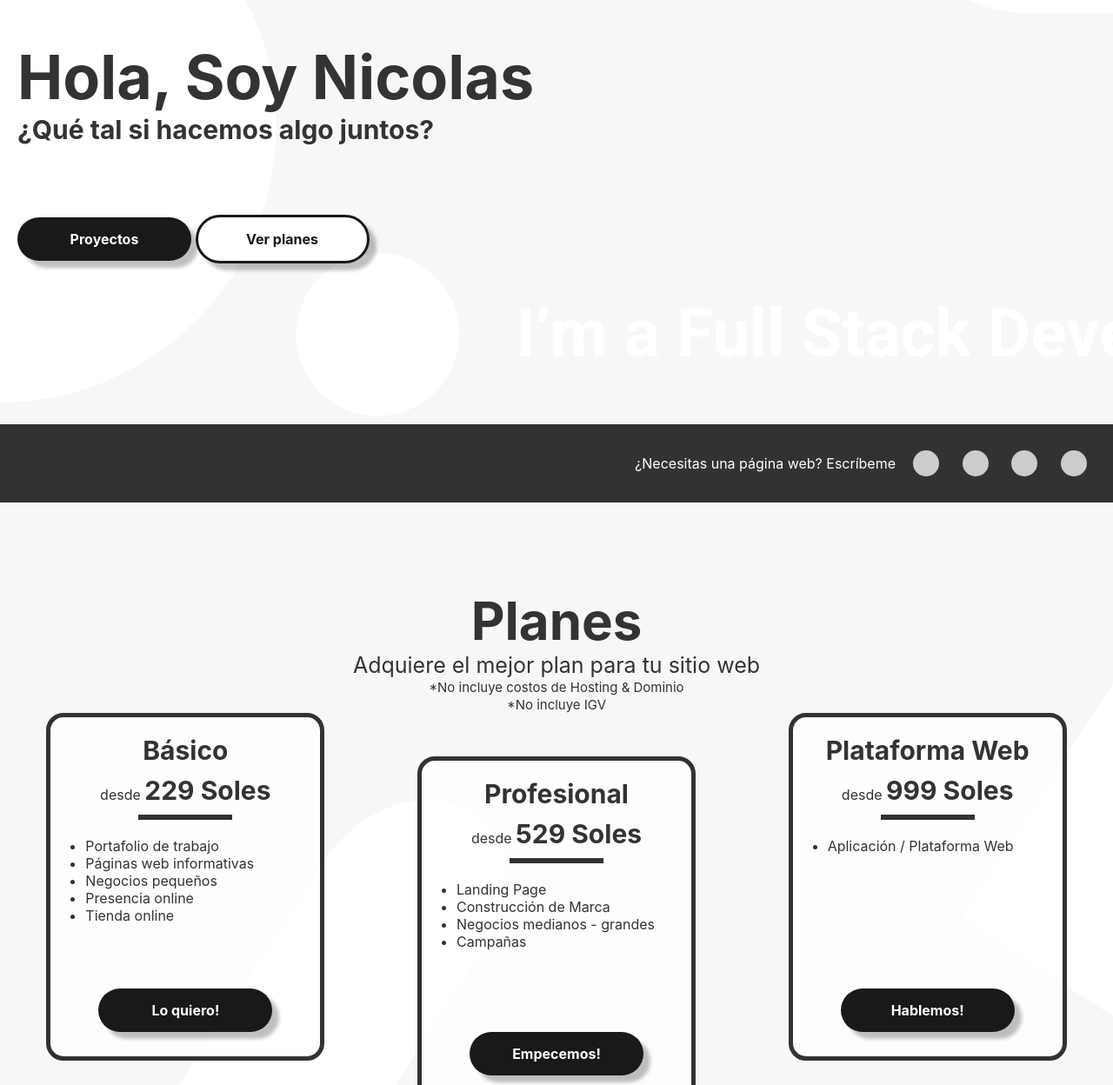
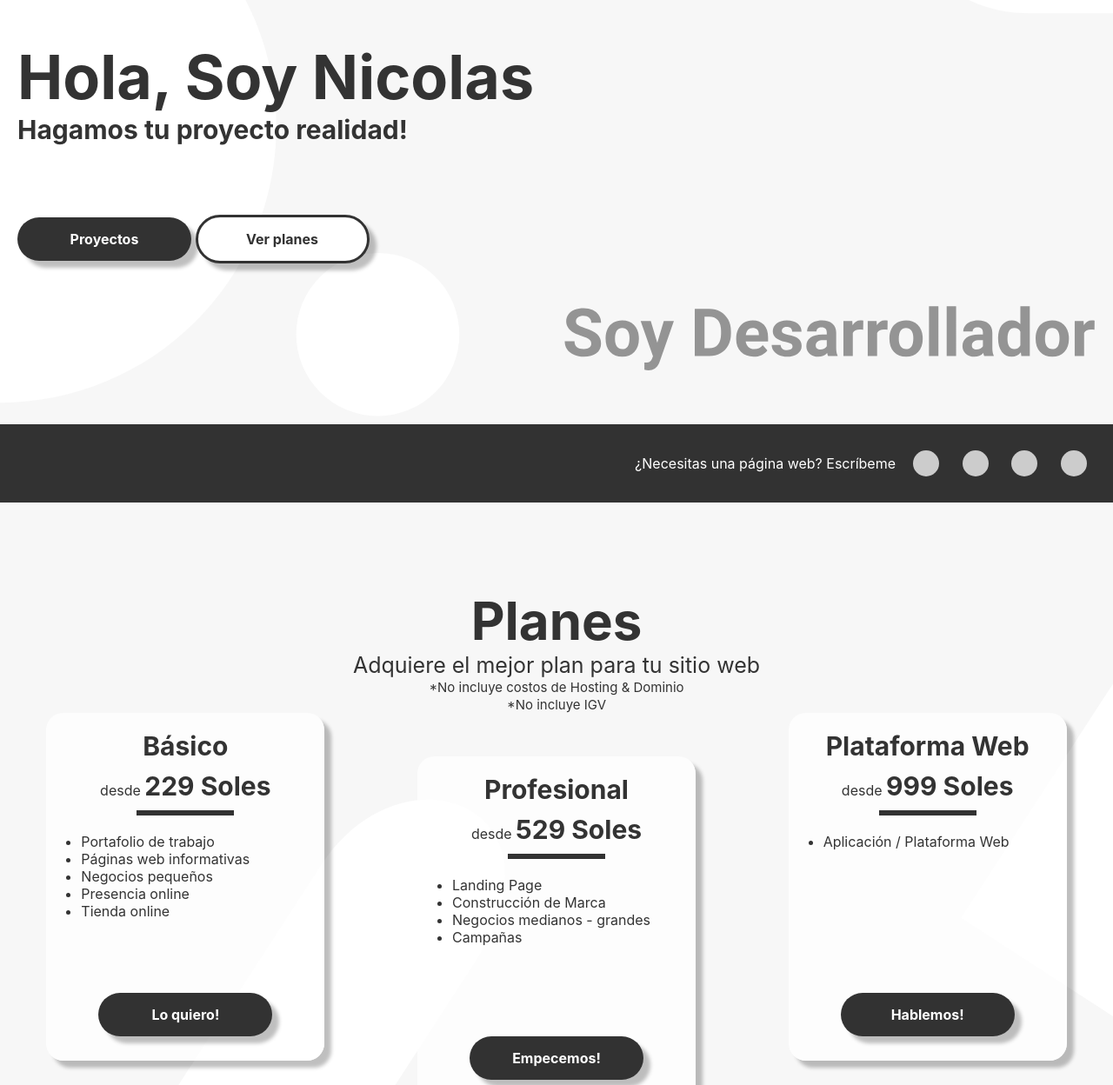
Before and after one commit to NicolasTicona/Portafolio, a Svelte app: page / in a window 1280 px wide. Shown: the part 222-1470 px from the top of the page at 87% size. Built offline with nearby package versions, Linux system fonts and the light colour scheme.

Commit message:
maqueta web terminada

```diff
--- a/src/Components/Header/Header.svelte
+++ b/src/Components/Header/Header.svelte
@@ -4,7 +4,7 @@
         width: 100%;
         position: relative;
         display: flex;
-        background-image: url('/assets/header-bg2.svg');
+        background-image: url('/assets/header-bg.svg');
         background-size: cover;
     }
     .header-info{
@@ -45,6 +45,7 @@
         flex-direction: row;
         justify-content: flex-end;
         align-items: center;
+        z-index: 1;
     }
 
     .networks span{
@@ -70,7 +71,7 @@
             <div class="content">
                 <div class="header-title">
                     <h1 >Hola, Soy Nicolas</h1>
-                    <h3 >¿Qué tal si hacemos algo juntos?</h3>
+                    <h3 >Hagamos tu proyecto realidad!</h3>
                 </div>
                 <div class="header-message">
 
--- a/src/Components/Plans/Card.svelte
+++ b/src/Components/Plans/Card.svelte
@@ -2,7 +2,6 @@
 
 .card-info{
     width: 100%;
-    border: 5px solid var(--primary);
     border-radius: 20px;
 
     min-height: 50vh;
@@ -10,6 +9,11 @@
     flex-direction: column;
     background-color: rgba(255, 255, 255, .8);
     justify-content: space-between;
+    transition: all .3s ease;
+}
+
+.card-info:hover{
+    transform: scale(1.1);
 }
 
 .card-title{
@@ -45,7 +49,7 @@
 </script>
 
 
-<div class="card-info wrapper">
+<div class="card-info wrapper shadow">
 
     <div class="top-content">
         <div class="card-title">
--- a/src/Components/Shared/BotonAction.svelte
+++ b/src/Components/Shared/BotonAction.svelte
@@ -1,7 +1,7 @@
 <style>
 
     button{
-        background-color: var(--secondary);
+        background-color: var(--primary);
         min-width: 200px;
         text-align: center;
         color: #fff;
@@ -17,9 +17,9 @@
     }
 
     .up{
-        border: 3px solid var(--secondary);
+        border: 3px solid var(--primary);
         background: #fff;
-        color: var(--secondary)
+        color: var(--primary)
     }
 
 </style>
```
Also changed, not shown: public/assets/header-bg.svg, public/assets/header-bg2.svg (deleted).
